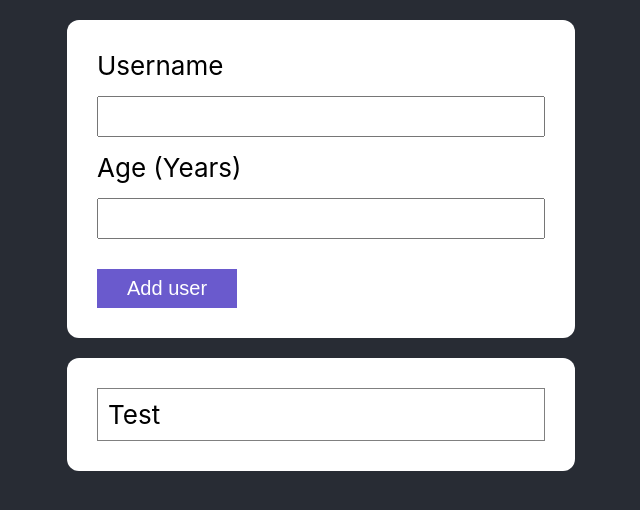
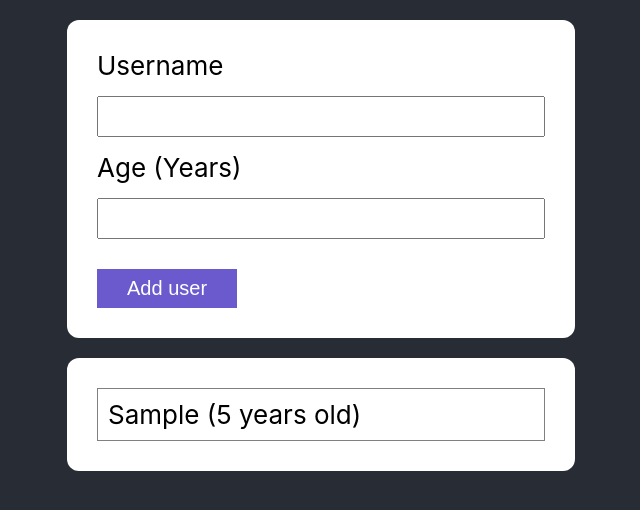
Before and after one commit to aleksandr-tomashevskyi/add-user-app, a React (Create React App) app: page / in a window 1280 px wide. Both pictures are taken after typing "Sample", "5" into the empty fields and a click on the button "Add user". Shown: the top 510 px of the page, without its empty margins (319-959 px from the left). Built offline with nearby package versions, Linux system fonts and the light colour scheme; the HTML template or start-up script is replaced by a standard one.

Commit message:
implemented basic add user functionality

```diff
--- a/src/App.js
+++ b/src/App.js
@@ -1,13 +1,22 @@
+import React, {useState} from 'react';
 import './App.css';
 import FormBlock from './components/FormBlock'
 import ResultsBlock from './components/ResultsBlock'
 
 function App() {
+  const [userData, setUserData] = useState('');
+
+    function saveEntryHandler(newData){
+      setUserData((prevData)=>{
+        return [newData, ...prevData];
+      })
+  }
+
   return (
     <div className="App">
       <header className="App-header">
-        <FormBlock></FormBlock>
-        <ResultsBlock></ResultsBlock>
+        <FormBlock onSaveEntry = {saveEntryHandler}></FormBlock>
+        <ResultsBlock addEntryData = {userData}></ResultsBlock>
       </header>
     </div>
   );
--- a/src/components/FormBlock.js
+++ b/src/components/FormBlock.js
@@ -2,10 +2,10 @@ import Card from "./UI/Card";
 import Form from "./Form/Form";
 import styles from './FormBlock.module.css';
 
-function FormBlock() {
+function FormBlock(props) {
 
   function saveEntry(newEntryData){
-    console.log(newEntryData)
+    props.onSaveEntry(newEntryData)
   }
 
   return (
--- a/src/components/Results/ResultEntry.js
+++ /dev/null
@@ -1,11 +0,0 @@
-import styles from './ResultEntry.module.css'
-
-function ResultEntry(props){
-   return(
-      <div className={styles['result-entry']}>
-         {props.children}
-      </div>
-   )
-}
-
-export default ResultEntry;
--- a/src/components/Results/ResultEntry.module.css
+++ /dev/null
@@ -1,5 +0,0 @@
-.result-entry{
-   text-align: left;
-   border: solid 1px grey;
-   padding: 10px;
-}
--- /dev/null
+++ b/src/components/Results/UserItem.js
@@ -0,0 +1,12 @@
+import styles from './UserItem.module.css'
+
+function UserItem(props){
+
+   return(
+      <div className={styles['user-item']}>
+         <span>{props.userName} ({props.userAge} years old)</span>
+      </div>
+   )
+}
+
+export default UserItem;
--- /dev/null
+++ b/src/components/Results/UserItem.module.css
@@ -0,0 +1,10 @@
+.user-item{
+   text-align: left;
+   border: solid 1px grey;
+   padding: 10px;
+   margin-bottom: 15px;
+}
+
+.user-item:last-child{
+   margin: 0;
+}
--- a/src/components/ResultsBlock.js
+++ b/src/components/ResultsBlock.js
@@ -1,13 +1,23 @@
 import Card from "./UI/Card";
-import ResultEntry from "./Results/ResultEntry";
+import UserItem from "./Results/UserItem";
 import styles from "./ResultsBlock.module.css";
 
-function ResultsBlock() {
+function ResultsBlock(props) {
+  // console.log(props.addEntryData)
+  let dataIsPresent = false;
+  if(props.addEntryData){
+    dataIsPresent = true;
+  }
+
+
   return (
    <div className={styles["results-block-wrapper"]}>
     <Card>
       <div className={styles["results-block-content"]}>
-        <ResultEntry>Test</ResultEntry>
+        {dataIsPresent && props.addEntryData.map((person)=>(
+          <UserItem userName = {person.name} userAge = {person.age}></UserItem>
+        ))}
+
       </div>
     </Card>
     </div>
```
